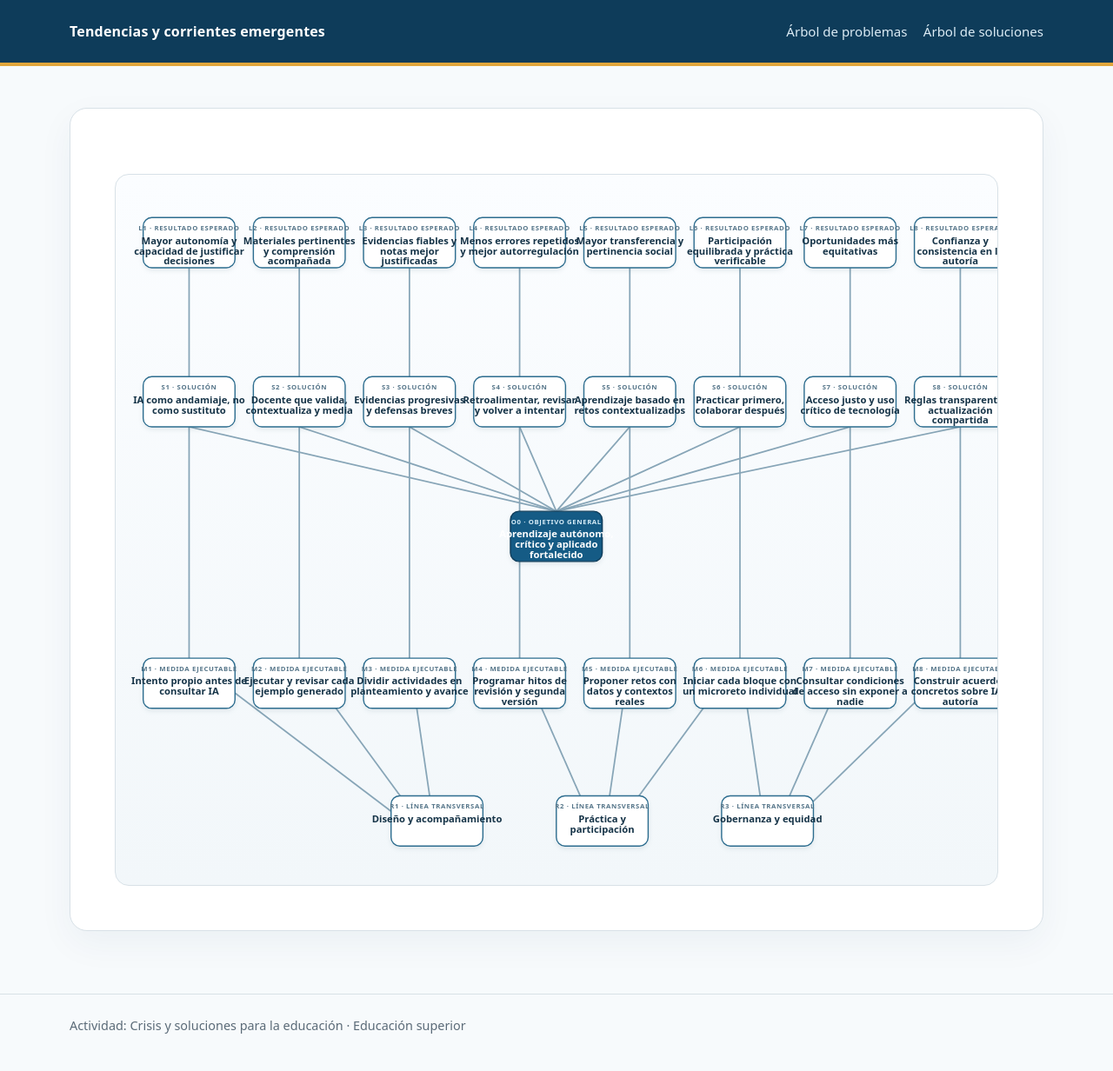
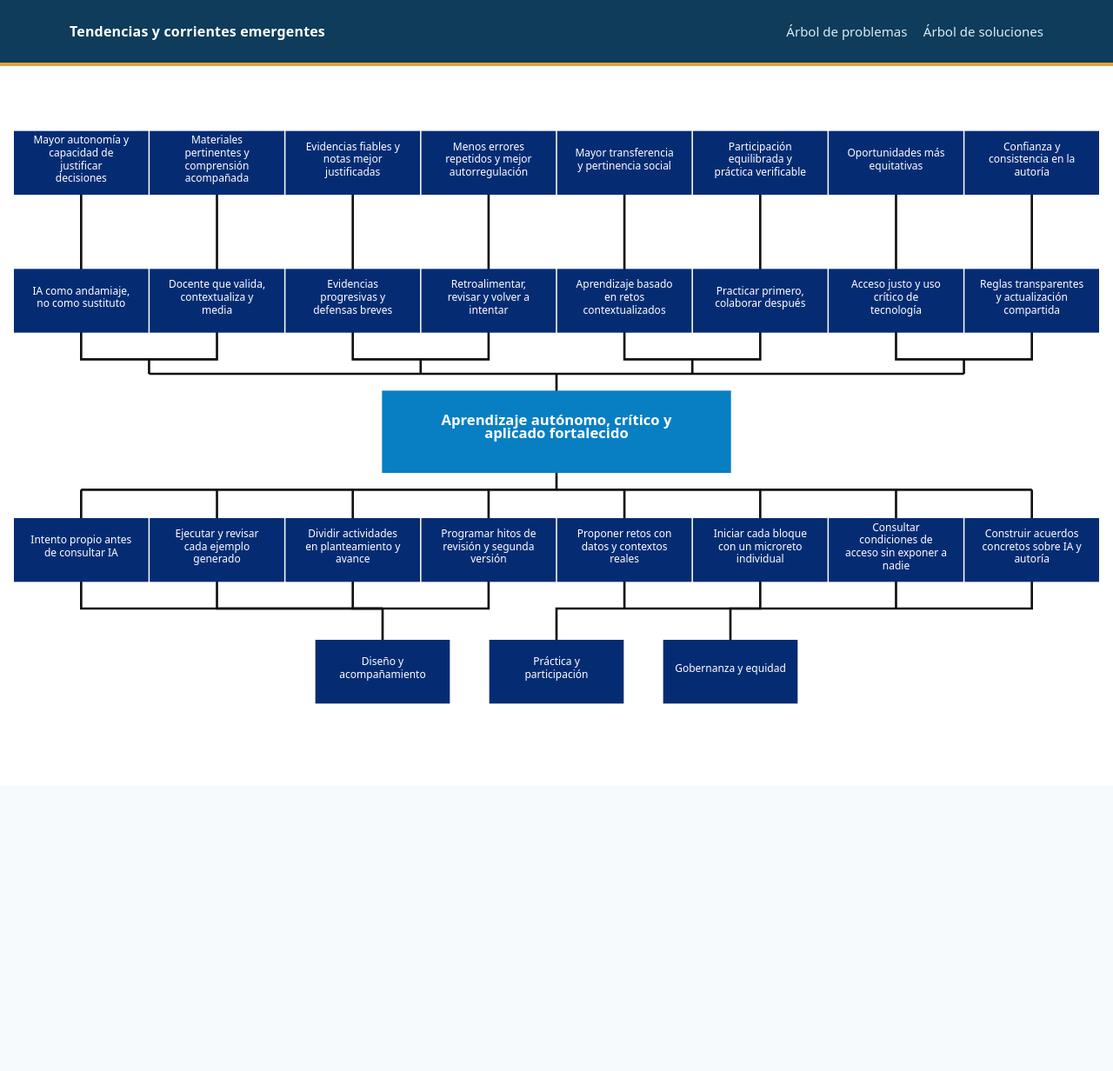
Before and after one commit to DIALVEBE/Tendencias-y-corrientes-Emergentes, a Jekyll site: the page built from 02_pages_arbol_soluciones.md, in a window 1280 px wide. Shown: the whole page at 87% size. Built offline with Jekyll 4.4.1, drawn with Linux system fonts in a browser that asks for light colours; after the commit the page ends 904 px from its top, so only the background shows below that; some of the changed lines change nothing that is shown.

Commit message:
Apply full-screen interactive layout to solution tree

```diff
--- a/_layouts/default.html
+++ b/_layouts/default.html
@@ -17,10 +17,10 @@
         </nav>
       </div>
     </header>
-    <main class="site-shell page-content{% if page.tree_kind == 'problem' %} full-page-content{% endif %}">
+    <main class="site-shell page-content{% if page.tree_kind %} full-page-content{% endif %}">
       {{ content }}
     </main>
-    <footer class="site-footer{% if page.tree_kind == 'problem' %} problem-footer{% endif %}">
+    <footer class="site-footer{% if page.tree_kind %} problem-footer{% endif %}">
       <div class="site-shell">Actividad: Crisis y soluciones para la educación · Educación superior</div>
     </footer>
     <script src="{{ '/assets/tree-map.js' | relative_url }}" defer></script>
--- a/assets/site.css
+++ b/assets/site.css
@@ -52,6 +52,16 @@
 .problem-page .tree-map .tree-node.central rect { fill: #087fc3; stroke: #087fc3; }
 .problem-page .tree-map .tree-node.central text { font-size: 25px; font-weight: 800; }
 .problem-page .tree-map .tree-node:hover rect, .problem-page .tree-map .tree-node:focus rect { fill: #13a9e2; stroke: #001f55; stroke-width: 4; }
+.solution-page { min-height: calc(100vh - 72px); border: 0; border-radius: 0; padding: 0; box-shadow: none; background: #fff; }
+.solution-page .tree-map { width: 100%; height: calc(100vh - 72px); min-height: 650px; margin: 0; border: 0; border-radius: 0; background: #fff; }
+.solution-page .tree-map svg { width: 100%; min-width: 1100px; height: 100%; min-height: 650px; }
+.solution-page .tree-map .tree-edge { stroke: #111; stroke-width: 4; }
+.solution-page .tree-map .tree-node rect { fill: #052c73; stroke: #052c73; filter: none; }
+.solution-page .tree-map .tree-node text { fill: #fff; font-size: 18px; font-weight: 500; }
+.solution-page .tree-map .tree-node .node-kind { display: none; }
+.solution-page .tree-map .tree-node.central rect { fill: #087fc3; stroke: #087fc3; }
+.solution-page .tree-map .tree-node.central text { font-size: 25px; font-weight: 800; }
+.solution-page .tree-map .tree-node:hover rect, .solution-page .tree-map .tree-node:focus rect { fill: #13a9e2; stroke: #001f55; stroke-width: 4; }
 .document > h1, .document > h2, .document > h3, .document > p, .document > blockquote, .document > ul, .document > ol, .document > table, .document > details, .document > hr { max-width: 900px; margin-left: auto; margin-right: auto; }
 .page-kicker, .eyebrow { color: var(--blue); font-size: .78rem; font-weight: 800; letter-spacing: .12em; text-transform: uppercase; }
 h1, h2, h3 { line-height: 1.2; color: var(--blue-dark); }
--- a/assets/tree-map.js
+++ b/assets/tree-map.js
@@ -126,5 +126,57 @@
     host.querySelectorAll('.tree-node').forEach(node => { node.addEventListener('click', () => open(node)); node.addEventListener('keydown', e => { if (e.key === 'Enter' || e.key === ' ') { e.preventDefault(); open(node); } }); });
     dialog.querySelector('.tree-dialog-close').addEventListener('click', () => dialog.close()); dialog.addEventListener('click', e => { if (e.target === dialog) dialog.close(); });
   }
-  document.querySelectorAll('.tree-map').forEach(host => host.dataset.treeKind === 'solution' ? renderMap(host, solution) : renderProblemMap(host, problem));
+  function renderSolutionMap(host, tree) {
+    const W = 1920, H = 1080, nodeW = 230, nodeH = 108, start = 25;
+    const nodes = [
+      ...tree.top.map((label, i) => ({ id: `${tree.ids.top}${i + 1}`, code: `${tree.ids.top.toUpperCase()}${i + 1}`, label, row: 'top', index: i })),
+      ...tree.middle.map((label, i) => ({ id: `${tree.ids.middle}${i + 1}`, code: `${tree.ids.middle.toUpperCase()}${i + 1}`, label, row: 'middle', index: i })),
+      { ...tree.central, row: 'central' },
+      ...tree.lower.map((label, i) => ({ id: `${tree.ids.lower}${i + 1}`, code: `${tree.ids.lower.toUpperCase()}${i + 1}`, label, row: 'lower', index: i })),
+      ...tree.bottom.map((label, i) => ({ id: `${tree.ids.bottom}${i + 1}`, code: `${tree.ids.bottom.toUpperCase()}${i + 1}`, label, row: 'bottom', index: i }))
+    ];
+    const centralW = 600, centralH = 140;
+    const x = i => start + i * ((W - (2 * start) - nodeW) / 7);
+    const size = n => n.row === 'central' ? { w: centralW, h: centralH } : { w: nodeW, h: nodeH };
+    const pos = n => n.row === 'central' ? { x: W / 2 - centralW / 2, y: 480 } : n.row === 'bottom' ? { x: W / 2 - nodeW / 2 - 300 + n.index * 300, y: 910 } : { x: x(n.index), y: n.row === 'top' ? 32 : n.row === 'middle' ? 270 : 700 };
+    const center = n => pos(n).x + size(n).w / 2;
+    const topPoint = n => pos(n).y;
+    const bottomPoint = n => pos(n).y + size(n).h;
+    const vertical = (n, y) => `M ${center(n)} ${bottomPoint(n)} V ${y}`;
+    const downTo = (n, y) => `M ${center(n)} ${y} V ${topPoint(n)}`;
+    const generatedDetails = {
+      l1: '<p><strong>L1 · Mayor autonomía y capacidad de justificar decisiones.</strong></p><p>Se espera que el estudiante pueda resolver, explicar y adaptar una solución sin depender de una respuesta automática.</p>',
+      l2: '<p><strong>L2 · Materiales pertinentes y comprensión acompañada.</strong></p><p>La validación docente mejora la exactitud, el contexto y el nivel de dificultad de los materiales.</p>',
+      l3: '<p><strong>L3 · Evidencias fiables y notas mejor justificadas.</strong></p><p>Valorar proceso, avances y explicaciones permite fundamentar mejor la evaluación.</p>',
+      l4: '<p><strong>L4 · Menos errores repetidos y mejor autorregulación.</strong></p><p>Los ciclos de retroalimentación permiten corregir antes del cierre y explicar las mejoras.</p>',
+      l5: '<p><strong>L5 · Mayor transferencia y pertinencia social.</strong></p><p>Los retos situados conectan las competencias con problemas y datos del contexto.</p>',
+      l6: '<p><strong>L6 · Participación equilibrada y práctica verificable.</strong></p><p>Los microretos individuales hacen visible la práctica antes de la colaboración.</p>',
+      l7: '<p><strong>L7 · Oportunidades más equitativas.</strong></p><p>Conocer condiciones de acceso permite ajustar recursos y formas de participación.</p>',
+      l8: '<p><strong>L8 · Confianza y consistencia en la autoría.</strong></p><p>Reglas transparentes reducen la incertidumbre y hacen más coherente la evaluación.</p>',
+      m1: '<p><strong>M1 · Intento propio antes de consultar IA.</strong></p><p>Solicitar una primera solución, registrar la consulta y explicar qué se aceptó o modificó.</p>',
+      m2: '<p><strong>M2 · Ejecutar y revisar cada ejemplo generado.</strong></p><p>Comprobar exactitud, contexto y nivel de dificultad antes de usar materiales con el grupo.</p>',
+      m3: '<p><strong>M3 · Dividir actividades en planteamiento y avance.</strong></p><p>Recoger evidencias progresivas del razonamiento, las pruebas y las decisiones.</p>',
+      m4: '<p><strong>M4 · Programar hitos de revisión y segunda versión.</strong></p><p>Incluir retroalimentación, autoevaluación y una corrección justificada.</p>',
+      m5: '<p><strong>M5 · Proponer retos con datos y contextos reales.</strong></p><p>Usar problemas situados para conectar las competencias con necesidades concretas.</p>',
+      m6: '<p><strong>M6 · Iniciar cada bloque con un microreto individual.</strong></p><p>Practicar primero y colaborar después para hacer visibles los aprendizajes de cada persona.</p>',
+      m7: '<p><strong>M7 · Consultar condiciones de acceso sin exponer a nadie.</strong></p><p>Identificar barreras de conectividad, equipos, tiempo y competencias para ajustar la actividad.</p>',
+      m8: '<p><strong>M8 · Construir acuerdos sobre IA y autoría.</strong></p><p>Definir ejemplos concretos de usos permitidos, declaración de apoyos y criterios de evaluación.</p>'
+    };
+    const top = nodes.filter(n => n.row === 'top'), middle = nodes.filter(n => n.row === 'middle'), lower = nodes.filter(n => n.row === 'lower'), bottom = nodes.filter(n => n.row === 'bottom'), central = nodes.find(n => n.row === 'central');
+    const paths = [];
+    top.forEach((n, i) => paths.push(`${vertical(n, 210)} ${downTo(middle[i], 210)}`));
+    [[0, 1], [2, 3], [4, 5], [6, 7]].forEach(group => { const a = middle[group[0]], b = middle[group[1]], junction = (center(a) + center(b)) / 2; paths.push(`${vertical(a, 425)} H ${junction} ${vertical(b, 425)} H ${junction} V 450`); });
+    paths.push(`M ${(center(middle[0]) + center(middle[1])) / 2} 450 H ${(center(middle[6]) + center(middle[7])) / 2} M ${center(central)} 450 V ${topPoint(central)}`);
+    paths.push(`${vertical(central, 650)} M ${center(lower[0])} 650 H ${center(lower[7])}`);
+    lower.forEach(n => paths.push(downTo(n, 650)));
+    [[0, 1, 2, 3], [4, 5], [6, 7]].forEach((group, i) => { const groupNodes = group.map(index => lower[index]), first = groupNodes[0], last = groupNodes[groupNodes.length - 1], target = bottom[i], junction = center(target); paths.push(`${vertical(first, 855)} H ${junction} ${vertical(last, 855)} H ${junction} V ${topPoint(target)}`); groupNodes.slice(1, -1).forEach(n => paths.push(`${vertical(n, 855)} H ${junction}`)); });
+    const renderedNodes = nodes.map(n => { const p = pos(n), box = size(n), lines = n.row === 'central' ? wrapMany(n.label, 38) : wrapMany(n.label, 20), cardId = getCard(n.id) ? n.id : ''; return `<g class="tree-node ${n.row === 'central' ? 'central' : ''}" tabindex="0" role="button" aria-label="${n.code}: ${n.label}" data-node-id="${n.id}" data-code="${n.code}" data-label="${n.label}" data-card-id="${cardId}" transform="translate(${p.x},${p.y})"><rect width="${box.w}" height="${box.h}" rx="0"/>${lines.map((line, j) => `<text x="${box.w / 2}" y="${(box.h - (lines.length - 1) * 22) / 2 + j * 22}" text-anchor="middle">${line}</text>`).join('')}</g>`; }).join('');
+    const pathMarkup = paths.map(d => `<path class="tree-edge" d="${d}"/>`).join('');
+    host.innerHTML = `<svg viewBox="0 0 ${W} ${H}" preserveAspectRatio="xMidYMid meet" role="img" aria-label="Árbol de soluciones interactivo"><g>${pathMarkup}</g><g>${renderedNodes}</g></svg>`;
+    const dialog = document.createElement('dialog'); dialog.className = 'tree-dialog'; dialog.innerHTML = '<div class="tree-dialog-head"><h2 id="tree-dialog-title"></h2><button type="button" class="tree-dialog-close" aria-label="Cerrar ventana">Cerrar</button></div><div id="tree-dialog-body"></div>'; document.body.append(dialog);
+    const open = node => { dialog.querySelector('#tree-dialog-title').textContent = `${node.dataset.code} · ${node.dataset.label}`; const body = dialog.querySelector('#tree-dialog-body'); const detail = node.dataset.cardId ? cardContent(node.dataset.cardId) : null; body.innerHTML = ''; if (detail) body.replaceChildren(...detail); else body.innerHTML = generatedDetails[node.dataset.nodeId] || '<p>Este elemento forma parte de la relación de objetivos y medidas del árbol de soluciones.</p>'; dialog.showModal(); };
+    host.querySelectorAll('.tree-node').forEach(node => { node.addEventListener('click', () => open(node)); node.addEventListener('keydown', e => { if (e.key === 'Enter' || e.key === ' ') { e.preventDefault(); open(node); } }); });
+    dialog.querySelector('.tree-dialog-close').addEventListener('click', () => dialog.close()); dialog.addEventListener('click', e => { if (e.target === dialog) dialog.close(); });
+  }
+  document.querySelectorAll('.tree-map').forEach(host => host.dataset.treeKind === 'solution' ? renderSolutionMap(host, solution) : renderProblemMap(host, problem));
 })();
```
